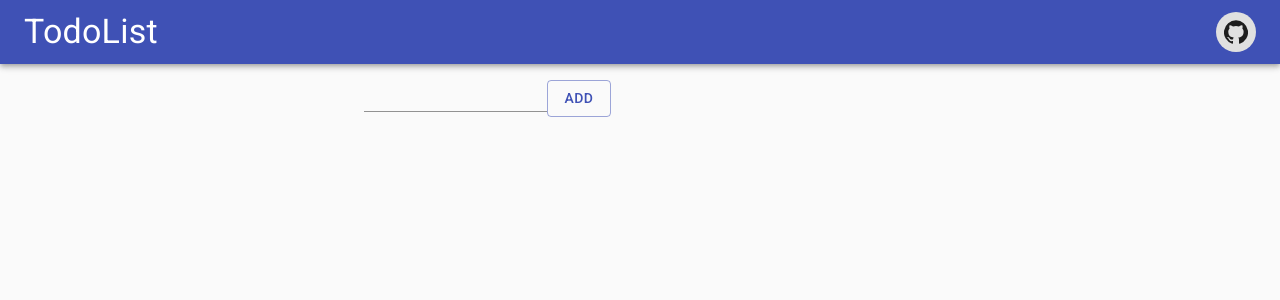
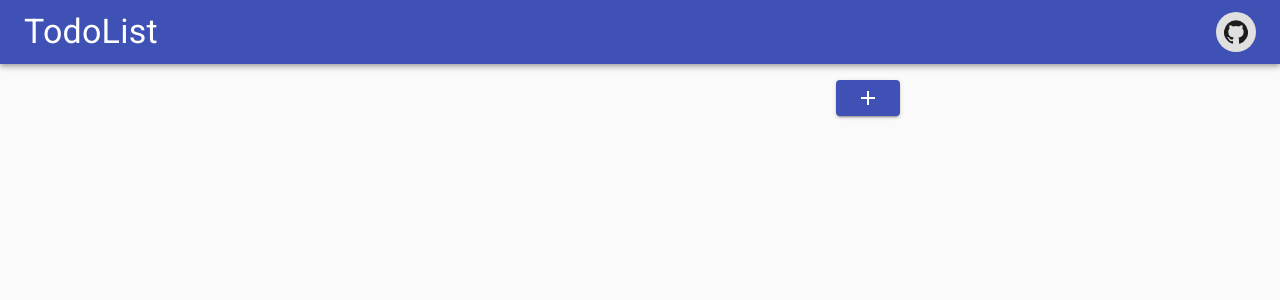
Before and after one commit to igorashs/react-todo-list, a React (Create React App) app: page / in a window 1280 px wide. Shown: the top 300 px of the page. Built offline with nearby package versions, Linux system fonts and the light colour scheme.

Commit message:
add Dialog

```diff
--- a/src/NewTodoForm.tsx
+++ b/src/NewTodoForm.tsx
@@ -1,14 +1,33 @@
-import { Grid, TextField, Button } from '@material-ui/core';
+import {
+  Grid,
+  TextField,
+  Button,
+  Box,
+  Dialog,
+  DialogTitle,
+  DialogContent,
+  DialogActions,
+} from '@material-ui/core';
 import { useState } from 'react';
+import AddIcon from '@material-ui/icons/Add';
 import { useTodoStore } from './TodoContext';
 
 const NewTodoForm = () => {
   const { addTodo } = useTodoStore();
   const [newTodo, setNewTodo] = useState('');
+  const [open, setOpen] = useState(false);
+
+  const handleClose = () => {
+    setOpen(false);
+    setNewTodo('');
+  };
 
   return (
     <Grid container direction="column">
-      <form
+      <Box
+        display="flex"
+        justifyContent="flex-end"
+        px={2}
         onSubmit={(e) => {
           e.preventDefault();
 
@@ -18,15 +37,50 @@ const NewTodoForm = () => {
           }
         }}
       >
-        <TextField
-          type="text"
-          value={newTodo}
-          onChange={(e) => setNewTodo(e.target.value)}
-        />
-        <Button variant="outlined" color="primary" type="submit">
-          Add
+        <Button
+          variant="contained"
+          color="primary"
+          type="button"
+          onClick={() => setOpen(true)}
+        >
+          <AddIcon />
         </Button>
-      </form>
+
+        <Dialog open={open} onClose={() => handleClose()} fullWidth>
+          <DialogTitle>Add Todo</DialogTitle>
+          <DialogContent>
+            <TextField
+              autoFocus
+              label="Note"
+              type="text"
+              value={newTodo}
+              onChange={(e) => setNewTodo(e.target.value)}
+              fullWidth
+            />
+          </DialogContent>
+          <DialogActions>
+            <Button
+              color="secondary"
+              type="button"
+              onClick={() => {
+                handleClose();
+              }}
+            >
+              cancel
+            </Button>
+            <Button
+              color="primary"
+              type="button"
+              onClick={() => {
+                addTodo(newTodo);
+                handleClose();
+              }}
+            >
+              add
+            </Button>
+          </DialogActions>
+        </Dialog>
+      </Box>
     </Grid>
   );
 };
```
